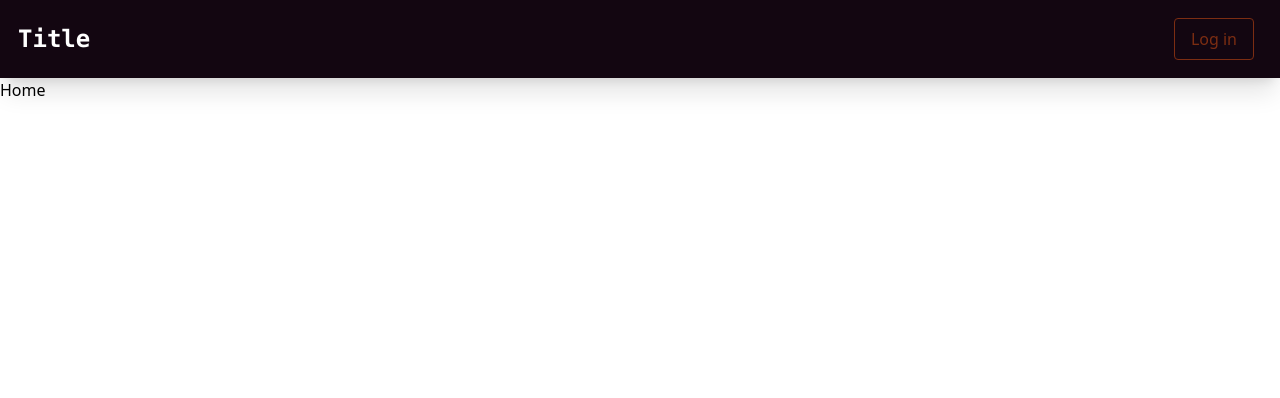
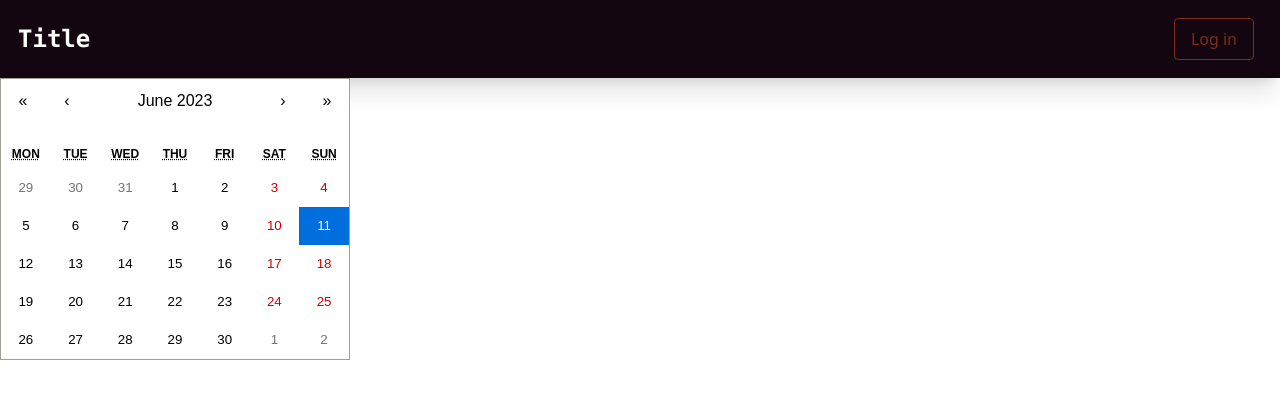
Before and after one commit to edisonqu/jamhacks-7, a React (Create React App) app: page / in a window 1280 px wide. Shown: the top 398 px of the page. Built offline with nearby package versions, Linux system fonts and the light colour scheme.

Commit message:
calendar package added

```diff
--- a/package.json
+++ b/package.json
@@ -8,6 +8,7 @@
     "@testing-library/user-event": "^13.5.0",
     "framer-motion": "^10.12.16",
     "react": "^18.2.0",
+    "react-calendar": "^4.2.1",
     "react-dom": "^18.2.0",
     "react-icons": "^4.9.0",
     "react-router-dom": "^6.12.1",
--- a/src/pages/Home.js
+++ b/src/pages/Home.js
@@ -1,8 +1,16 @@
 import React from 'react'
+import { useState } from 'react'
+import Calendar from 'react-calendar';
+import 'react-calendar/dist/Calendar.css';
 
 const Home = () => {
+    const [value, onChange] = useState(new Date());
   return (
-    <div>Home</div>
+    <div>
+
+         <Calendar onChange={onChange} value={value} />
+
+    </div>
   )
 }
 
```
Also changed, not shown: 1 other file (tests, documents, lock files or other folders).
